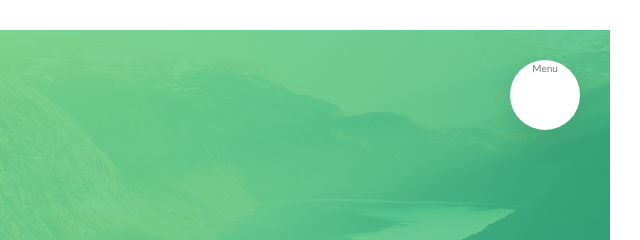
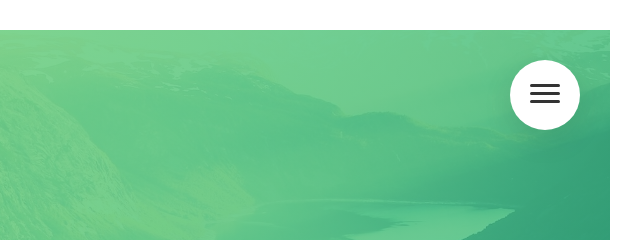
Before and after one commit to gladiatorhh/LandingPageSample, a website: page index.html in a window 1280 px wide. Shown: the top 240 px of the page, 640-1280 px from the left. Drawn offline with nearby package versions, Linux system fonts and the light colour scheme.

Commit message:
complete navigation section

```diff
--- a/index.html
+++ b/index.html
@@ -17,7 +17,7 @@
     <div class="navigation">
         <input type="checkbox" id="navigation-toggle" class="navigation__checkbox">
 
-        <label for="navigation-toggle" class="navigation__button">Menu</label>
+        <label for="navigation-toggle" class="navigation__button"><span class="navigation__icon"></span></label>
 
         <div class="navigation__background">&nbsp;</div>
 
--- a/sass/layout/_navigation.scss
+++ b/sass/layout/_navigation.scss
@@ -14,6 +14,7 @@
         text-align: center;
         z-index: 2000;
         box-shadow: 0 1rem 3rem rgba($color-black, .1);
+        cursor: pointer;
     }
 
     &__background {
@@ -25,7 +26,7 @@
         right: 6.5rem;
         background-image: radial-gradient($primary-green, $primary-green-light);
         z-index: 1000;
-        transition: transform .8s cubic-bezier(.59,.2,.41,1.11);
+        transition: transform .8s cubic-bezier(.59, .2, .41, 1.11);
     }
 
     &__nav {
@@ -37,7 +38,7 @@
         left: 0;
         visibility: hidden;
         opacity: 0;
-        transition: all .8s cubic-bezier(.7,-0.63,.2,1.66);
+        transition: all .8s cubic-bezier(.7, -0.63, .2, 1.66);
     }
 
     &__list {
@@ -77,9 +78,64 @@
         }
     }
 
+    &__icon {
+        margin-top: 3.2rem;
+        position: relative;
+
+        &,
+        &::after,
+        &::before {
+            display: inline-block;
+            width: 3rem;
+            height: 3px;
+            background-color: $color-gray-dark-3;
+            border-radius: 1rem;
+        }
+
+        &::before,
+        &::after {
+            content: "";
+            position: absolute;
+            left: 0;
+            transition: all .2s;
+        }
+
+        &::before {
+            top: -.8rem;
+        }
+
+        &::after {
+            top: .8rem;
+        }
+
+    }
+
+    &__button:hover &__icon {
+        &::before {
+            top: -1.1rem;
+        }
+
+        &::after {
+            top: 1.1rem;
+        }
+    }
 
     &__checkbox:checked~&__background {
         transform: scale(80);
+    }
+
+    &__checkbox:checked+ &__button &__icon {
+        background-color: transparent;
+
+        &::after {
+            top: 0;
+            transform: rotate(135deg);
+        }
+
+        &::before {
+            top: 0;
+            transform: rotate(-135deg);
+        }
     }
 
     &__checkbox:checked~&__nav {
```
Also changed, not shown: style/style.css.
